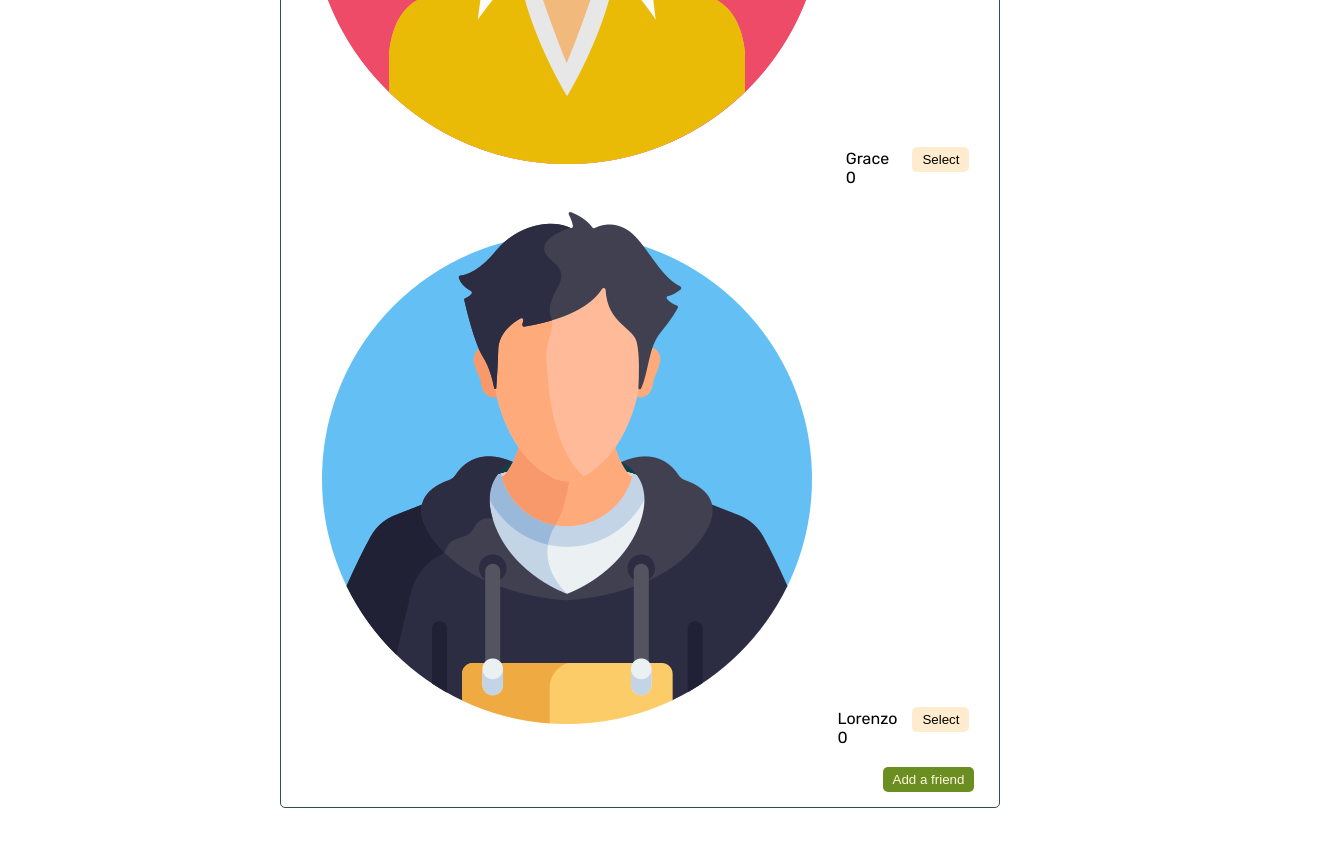
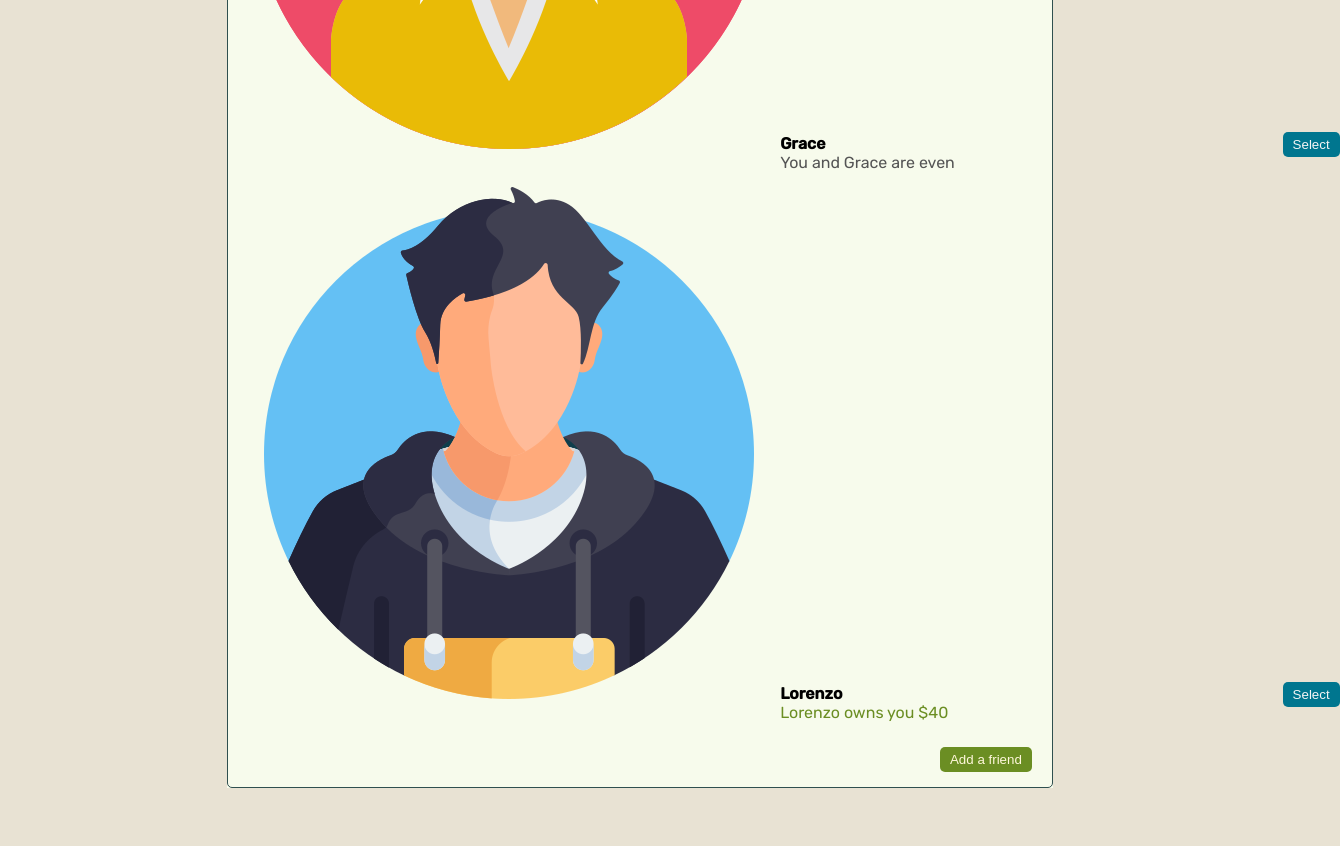
Before and after one commit to myrahkis/bill-split, a React (Create React App) app: page / in a window 1280 px wide. Shown: the part 980-1826 px from the top of the page, 1340 px wide, since content can reach past the window. Built offline with nearby package versions, Linux system fonts and the light colour scheme.

Commit message:
friend list but make it pretty

```diff
--- a/src/App.css
+++ b/src/App.css
@@ -1,23 +1,6 @@
 .App {
   display: flex;
   flex-direction: column;
-  border: 1px solid darkslategray;
-  border-radius: 5px;
-  padding: 15px 25px;
+  background-color: #f7fbec;
   /* text-align: center; */
 }
-
-.float-right {
-  display: inherit;
-  justify-content: right;
-}
-
-.add-btn {
-  cursor: pointer;
-  border: none;
-  border-radius: 5px;
-  background-color: olivedrab;
-  color: cornsilk;
-  max-width: 100px;
-  padding: 5px 10px;
-}
--- a/src/App.js
+++ b/src/App.js
@@ -1,42 +1,11 @@
 import "./App.css";
 import FriendList from "./components/friendList";
-
-const friendsInit = [
-  {
-    id: 123456,
-    name: "Judy",
-    img: "icons/judy.png",
-    balance: 0,
-  },
-  {
-    id: 376395,
-    name: "Grace",
-    img: "icons/grace.png",
-    balance: 0,
-  },
-  {
-    id: 874686,
-    name: "Lorenzo",
-    img: "icons/lorenzo.png",
-    balance: 0,
-  },
-];
 
 function App() {
   return (
     <div className="container">
       <div className="App">
-        {friendsInit.map((friend) => (
-          <FriendList
-            key={friend.id}
-            img={friend.img}
-            name={friend.name}
-            balance={friend.balance}
-          />
-        ))}
-        <div className="float-right">
-          <button className="add-btn">Add a friend</button>
-        </div>
+        <FriendList />
       </div>
     </div>
   );
--- a/src/components/friendList.css
+++ b/src/components/friendList.css
@@ -1,14 +1,27 @@
+.friend-list-wrapper {
+  display: flex;
+  flex-direction: column;
+  border: 1px solid darkslategray;
+  border-radius: 5px;
+  padding: 15px 0;
+}
+
 .friend-wrapper {
   display: inherit;
   flex-direction: row;
   justify-content: space-between;
   align-items: first baseline;
   /* margin: 20px; */
-    padding: 5px;
+  padding: 0 25px;
+}
+.friend-wrapper:hover {
+    background-color: #ebeee2;
 }
 
 .info-wrapper {
   flex-direction: column;
+  justify-content: flex-start;
+  min-width: 63%;
   margin: 15px;
 }
 
@@ -17,5 +30,39 @@
   border: none;
   border-radius: 5px;
   padding: 5px 10px;
-    background-color: blanchedalmond;
+  background-color: #00768f;
+  color: whitesmoke;
 }
+.select-btn:hover {
+    background-color: #005b6d;
+}
+
+.float-right {
+  display: inherit;
+  justify-content: right;
+}
+
+.add-btn {
+  cursor: pointer;
+  border: none;
+  border-radius: 5px;
+  background-color: #6b8e23;
+  color: cornsilk;
+  max-width: 100px;
+  padding: 5px 10px;
+  margin-right: 20px;
+  margin-top: 10px;
+}
+.add-btn:hover {
+    background-color: #516c1a;
+}
+
+.balance-red {
+    color: #b33b32;
+}
+.balance-green {
+    color: #6b8e23;
+}
+.balance-even {
+    color: rgb(84, 84, 84);
+}
--- a/src/components/friendList.js
+++ b/src/components/friendList.js
@@ -1,13 +1,66 @@
 import React from "react";
-import './friendList.css';
+import "./friendList.css";
 
-function FriendList({ img, name, balance }) {
+const friendsInit = [
+  {
+    id: 123456,
+    name: "Judy",
+    img: "icons/judy.png",
+    balance: -10,
+  },
+  {
+    id: 376395,
+    name: "Grace",
+    img: "icons/grace.png",
+    balance: 0,
+  },
+  {
+    id: 874686,
+    name: "Lorenzo",
+    img: "icons/lorenzo.png",
+    balance: 40,
+  },
+];
+
+function FriendList() {
+  return (
+    <div className="friend-list-wrapper">
+      {friendsInit.map((friend) => (
+        <Friend
+          key={friend.id}
+          img={friend.img}
+          name={friend.name}
+          balance={friend.balance}
+        />
+      ))}
+      <div className="float-right">
+        <button className="add-btn">Add a friend</button>
+      </div>
+    </div>
+  );
+}
+
+function Friend({ img, name, balance }) {
   return (
     <div className="friend-wrapper">
       <img src={img} alt="pfp" />
       <div className="info-wrapper">
-                <p>{name}</p>
-                <p>{balance}</p>
+        <h4>{name}</h4>
+        <p
+          className={
+            balance < 0
+              ? "balance-red"
+              : balance > 0
+              ? "balance-green"
+              : "balance-even"
+          }
+        >
+          {balance < 0
+            ? `You own ${name} $${Math.abs(balance)}`
+            : balance > 0
+            ? `${name} owns you $${balance}`
+            : `You and ${name} are even`}
+        </p>
       </div>
       <button className="select-btn">Select</button>
     </div>
--- a/src/index.css
+++ b/src/index.css
@@ -1,3 +1,8 @@
+/* background: #f6edd9
+dark: #152a00
+main: #6b8e23
+emphasis: #009aac */
+
 @import url('https://fonts.googleapis.com/css2?family=Rubik:wght@300;400;500&display=swap');
 
 * {
@@ -8,6 +13,7 @@
 
 body {
   font-family: 'Rubik', sans-serif;
+  background-color: #e8e2d3;
   padding: 3.2rem;
 }
 
```
Also changed, not shown: 21 other files (tests, documents, lock files or other folders). Lines whose indentation alone changed are shown as unchanged.
